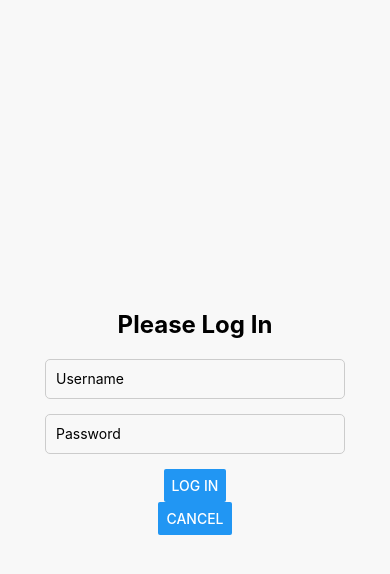
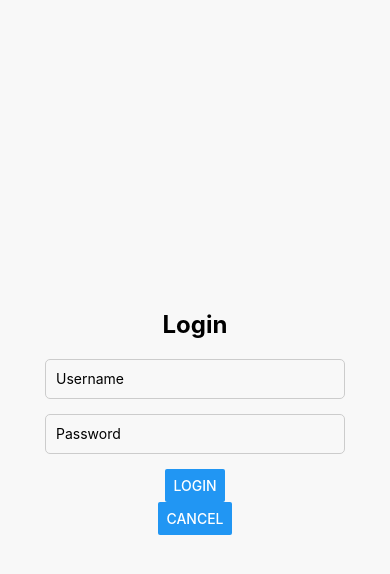
Before and after one commit to Lev5942/Group7F24, a React Native app: screen / in a window 390 px wide. Both pictures are taken after a click on the button "LOGIN". Shown: the top 574 px of the page. Built offline with nearby package versions, Linux system fonts and the light colour scheme.

Commit message:
Dashboard UI demo

```diff
--- a/App.js
+++ b/App.js
@@ -19,12 +19,8 @@ const App = () => {
 
   // Handlers for navigation
   const handleLogin = () => {
-    if (username === 'user' && password === 'password') {
       setIsLoggedIn(true);
       setCurrentPage('main');
-    } else {
-      alert('Incorrect username or password');
-    }
   };
 
   const handleStartTrip = () => {
@@ -55,7 +51,7 @@ const App = () => {
         />
       )}
 
-      {currentPage === 'trip' && (
+      {currentPage === 'trip' && isLoggedIn &&(
         <TripPage
           data={data}
           onCancel={() => setCurrentPage('main')}
--- a/package.json
+++ b/package.json
@@ -14,7 +14,8 @@
     "expo": "~52.0.7",
     "expo-status-bar": "~2.0.0",
     "react": "18.3.1",
-    "react-native": "0.76.2"
+    "react-native": "0.76.2",
+    "react-native-cool-speedometer": "^1.2.0"
   },
   "devDependencies": {
     "@babel/core": "^7.20.0"
--- a/src/HistoryPage.js
+++ b/src/HistoryPage.js
@@ -1,5 +1,5 @@
 import React from 'react';
-import { View, Text, FlatList, StyleSheet } from 'react-native';
+import { View, Text, FlatList, StyleSheet, Button  } from 'react-native';
 
 const HistoryPage = ({ data, onCancel }) => (
   <View style={styles.historyContainer}>
--- a/src/LoginPage.js
+++ b/src/LoginPage.js
@@ -1,9 +1,35 @@
 import React from 'react';
 import { View, Text, TextInput, Button, StyleSheet } from 'react-native';
+import axios from 'axios';
 
-const LoginPage = ({ username, password, onUsernameChange, onPasswordChange, onLogin, onCancel }) => (
+const LoginPage = ({ username, password, onUsernameChange, onPasswordChange, onLogin, onCancel }) => {
+  const handleLogin = () => {
+    axios.post('http://192.168.40.218:5000/api/login',
+    {
+      username,
+      password,
+    })
+    .then(response => {
+      if (response.status === 200) {
+        if(response.data.isLogin === true){
+          onLogin();
+          console.log("Frontend: Login success");
+        }
+        else{
+          alert('incorret username or password');
+          // console.log(response);
+        }
+      }
+    })
+    .catch(error => {
+      alert('error');
+      console.log(error);
+    });
+  };
+
+  return (
     <View style={styles.loginContainer}>
-    <Text style={styles.title}>Please Log In</Text>
+      <Text style={styles.title}>Login</Text>
       <TextInput
         style={styles.input}
         placeholder="Username"
@@ -17,10 +43,11 @@ const LoginPage = ({ username, password, onUsernameChange, onPasswordChange, onL
         onChangeText={onPasswordChange}
         secureTextEntry
       />
-    <Button title="Log In" onPress={onLogin} />
+      <Button title="Login" onPress={handleLogin} />
       <Button title="Cancel" onPress={onCancel} />
     </View>
   );
+};
 
 const styles = StyleSheet.create({
   loginContainer: {
--- a/src/TripPage.js
+++ b/src/TripPage.js
@@ -1,9 +1,32 @@
 import React from 'react';
 import { View, Text, Button, StyleSheet } from 'react-native';
+import Speedometer, {
+  Background,
+  Arc,
+  Needle,
+  Progress,
+  Marks,
+  Indicator,
+} from 'react-native-cool-speedometer';
 
 const TripPage = ({ onCancel }) => (
+
     <View style={styles.container}>
       <Text style={styles.title}>Drive Mate Dashboard</Text>
+
+
+      <Speedometer
+        value={128}
+        fontFamily='squada-one'
+      >
+      <Background />
+      <Arc/>
+      <Needle/>
+      <Progress/>
+      <Marks/>
+      <Indicator/>
+      </Speedometer>
+
       <View style={styles.dataContainer}>
         <Text style={styles.label}>Speed:</Text>
         <Text style={styles.value}>0 km/h</Text>
```
Also changed, not shown: 2 other files (tests, documents, lock files or other folders). Lines whose indentation alone changed are shown as unchanged.
